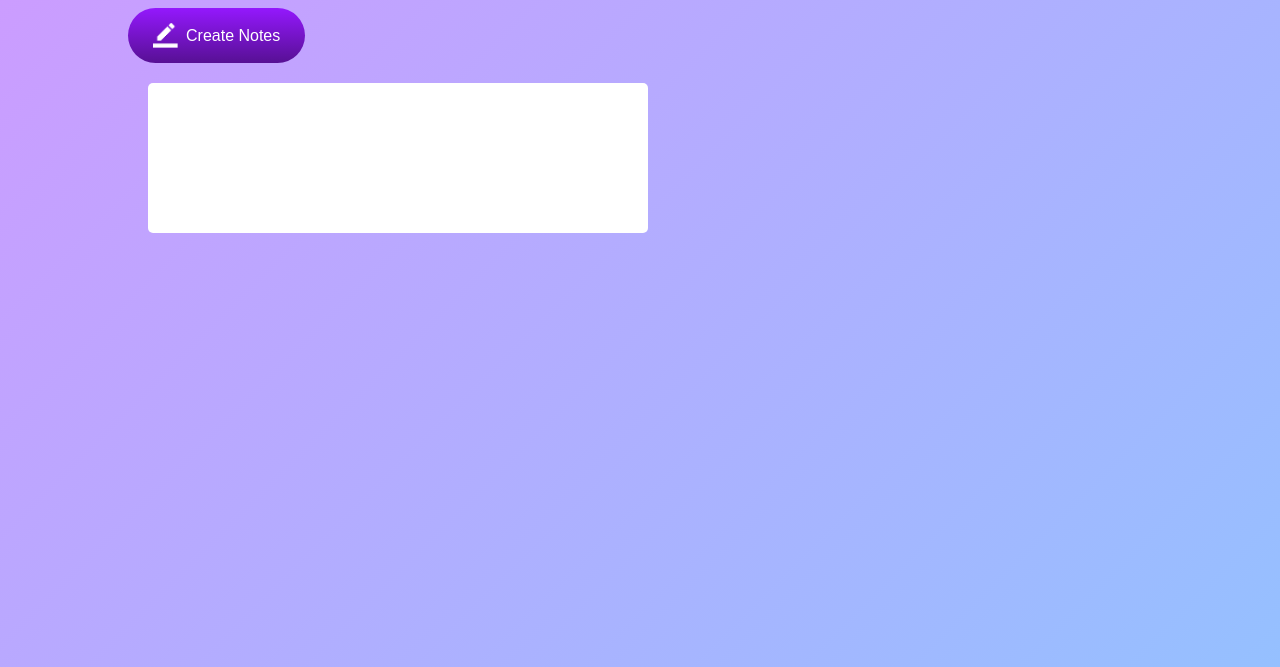
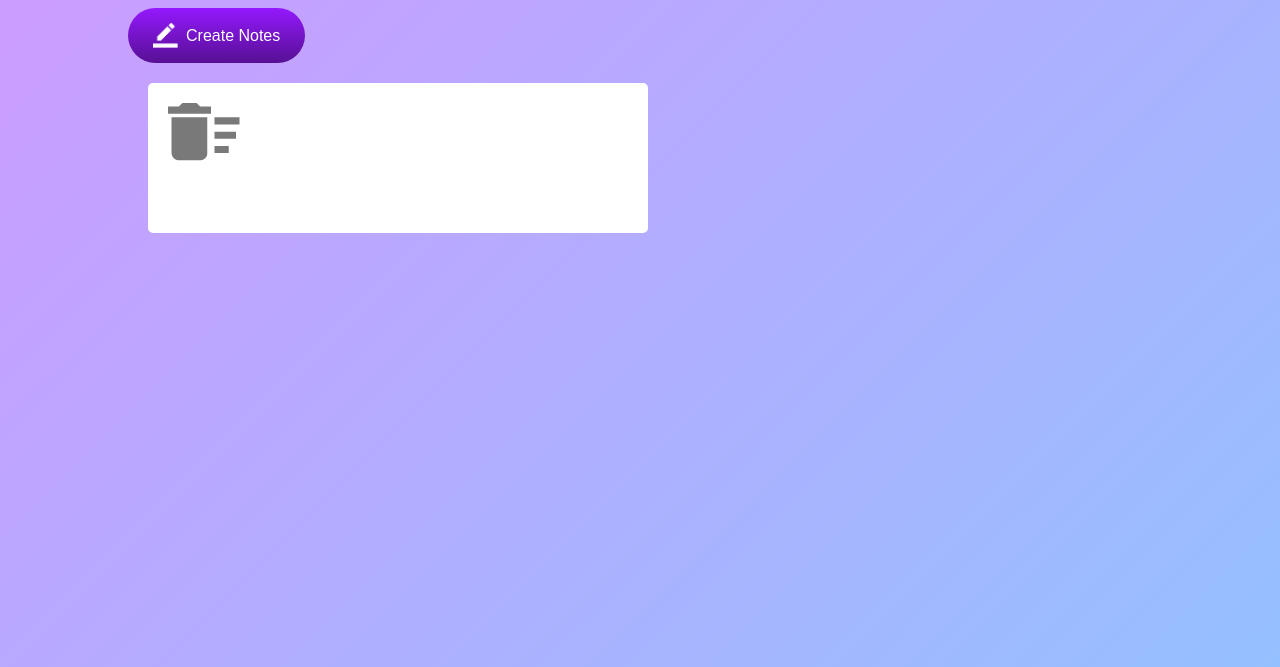
Before and after one commit to HassanEhsani/Note-App, a plain HTML site: page index.html in a window 1280 px wide. Shown: the part 133-800 px from the top of the page. Drawn offline with Linux system fonts and the light colour scheme.

Commit message:
i added the img for delete in the index

```diff
--- a/index.html
+++ b/index.html
@@ -13,7 +13,9 @@
         <h1><img src="images/notes.png">Notes</h1>
         <button><img src="images/edit.png" alt="">Create Notes</button>
         <div class="notes-container">
-            <p contenteditable="true" class="input-box"></p>
+            <p contenteditable="true" class="input-box">
+                <img src="images/delete.png" alt="">
+            </p>
         </div>
     </div>
 </body>
```
